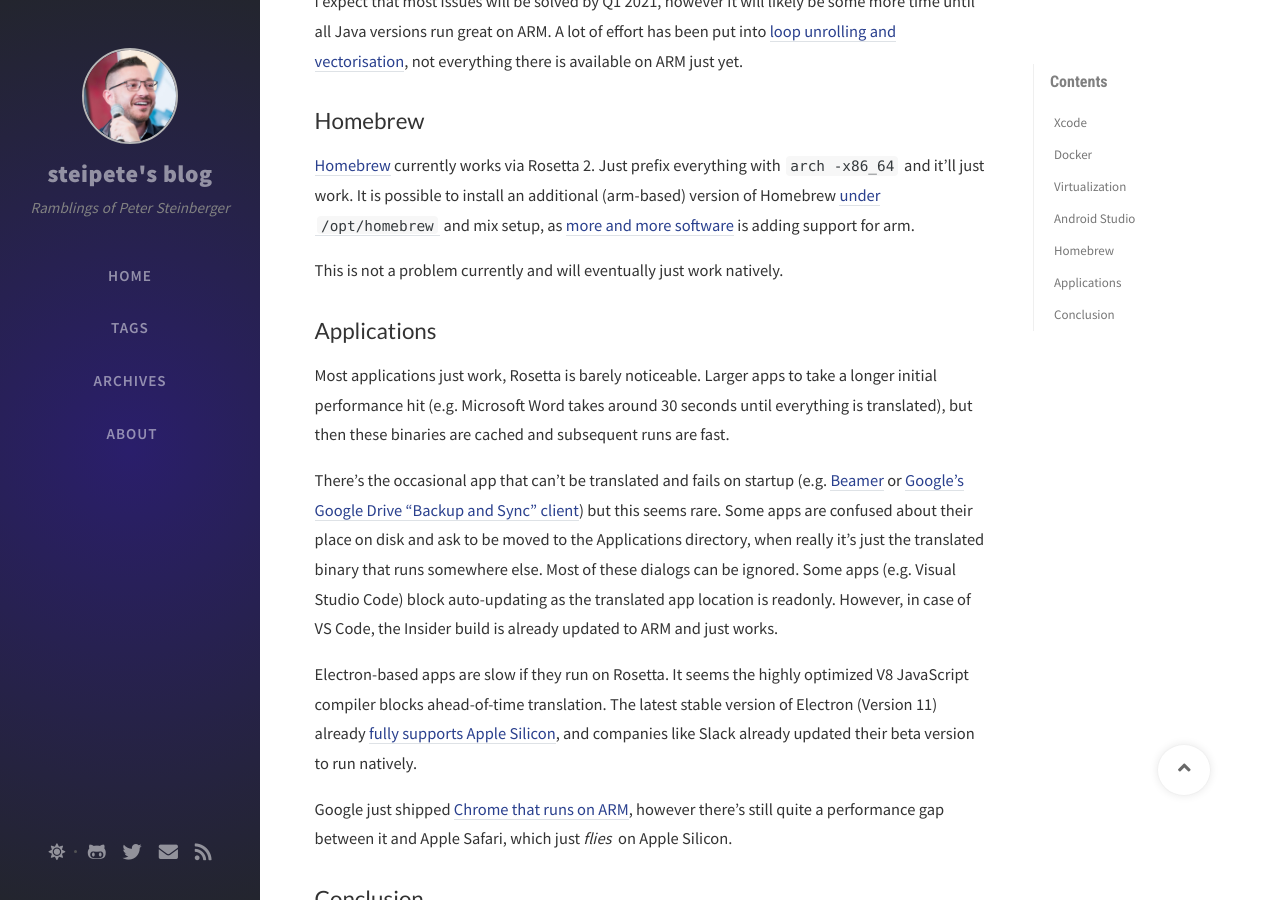
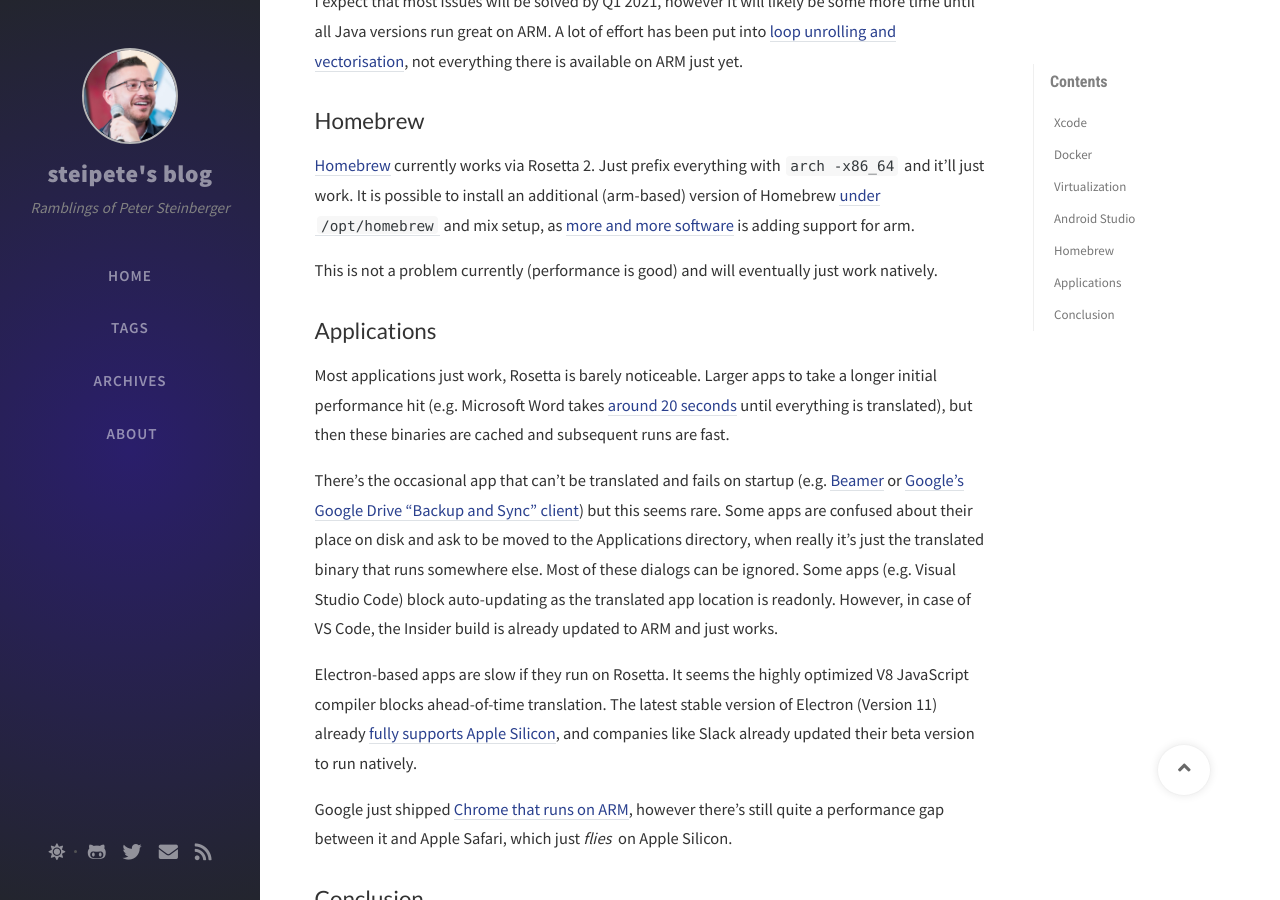
Before and after one commit to steipete/steipete.com, a Jekyll site: the page built from _posts/2020-11-28-apple-silicon-m1-a-developer-perspective.md, in a window 1280 px wide and 900 px high, scrolled down 2900 px. Built offline with Jekyll 4.4.1, drawn with Linux system fonts in a browser that asks for light colours; nearby versions of some CDN libraries; comment, search, counter and statistics services are not loaded.

Commit message:
back up settings claim

```diff
--- a/_posts/2020-11-28-apple-silicon-m1-a-developer-perspective.md
+++ b/_posts/2020-11-28-apple-silicon-m1-a-developer-perspective.md
@@ -53,11 +53,11 @@
 
 [Homebrew](https://brew.sh/) currently works via Rosetta 2. Just prefix everything with `arch -x86_64` and it'll just work. It is possible to install an additional (arm-based) version of Homebrew [under `/opt/homebrew`](https://soffes.blog/homebrew-on-apple-silicon) and mix setup, as [more and more software](https://github.com/Homebrew/brew/issues/7857) is adding support for arm.
 
-This is not a problem currently and will eventually just work natively.
+This is not a problem currently (performance is good) and will eventually just work natively.
 
 ## Applications
 
-Most applications just work, Rosetta is barely noticeable. Larger apps to take a longer initial performance hit (e.g. Microsoft Word takes around 30 seconds until everything is translated), but then these binaries are cached and subsequent runs are fast.
+Most applications just work, Rosetta is barely noticeable. Larger apps to take a longer initial performance hit (e.g. Microsoft Word takes [around 20 seconds](https://www.zdnet.com/article/microsoft-office-will-be-about-20-second-slower-initially-on-apple-silicon-rosetta-2/) until everything is translated), but then these binaries are cached and subsequent runs are fast.
 
 There's the occasional app that can't be translated and fails on startup (e.g. [Beamer](https://beamer-app.com/download) or [Google's Google Drive "Backup and Sync" client](https://www.google.com/intl/en_gh/drive/download/)) but this seems rare. Some apps are confused about their place on disk and ask to be moved to the Applications directory, when really it's just the translated binary that runs somewhere else. Most of these dialogs can be ignored. Some apps (e.g. Visual Studio Code) block auto-updating as the translated app location is readonly. However, in case of VS Code, the Insider build is already updated to ARM and just works.
 
```
